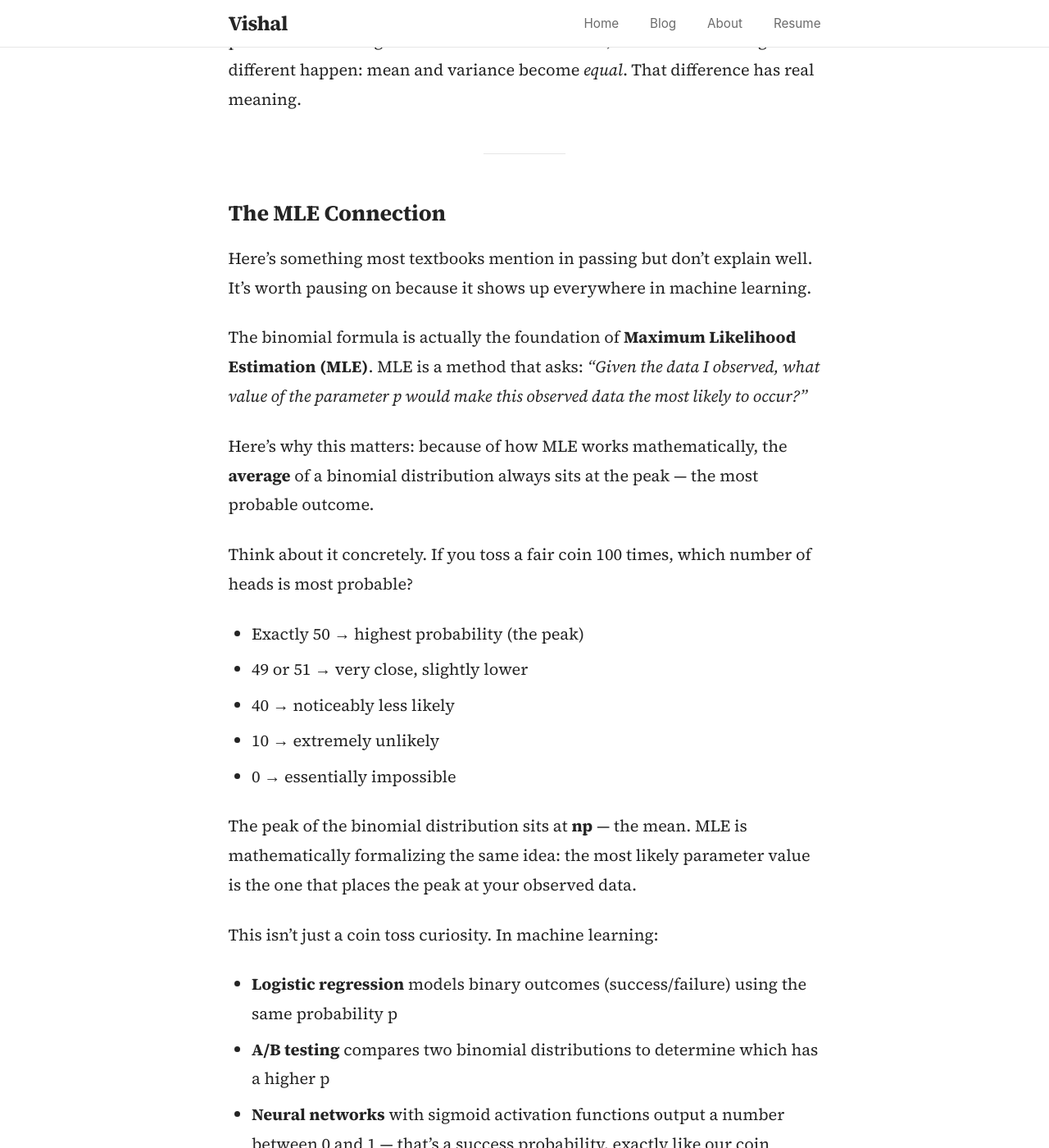
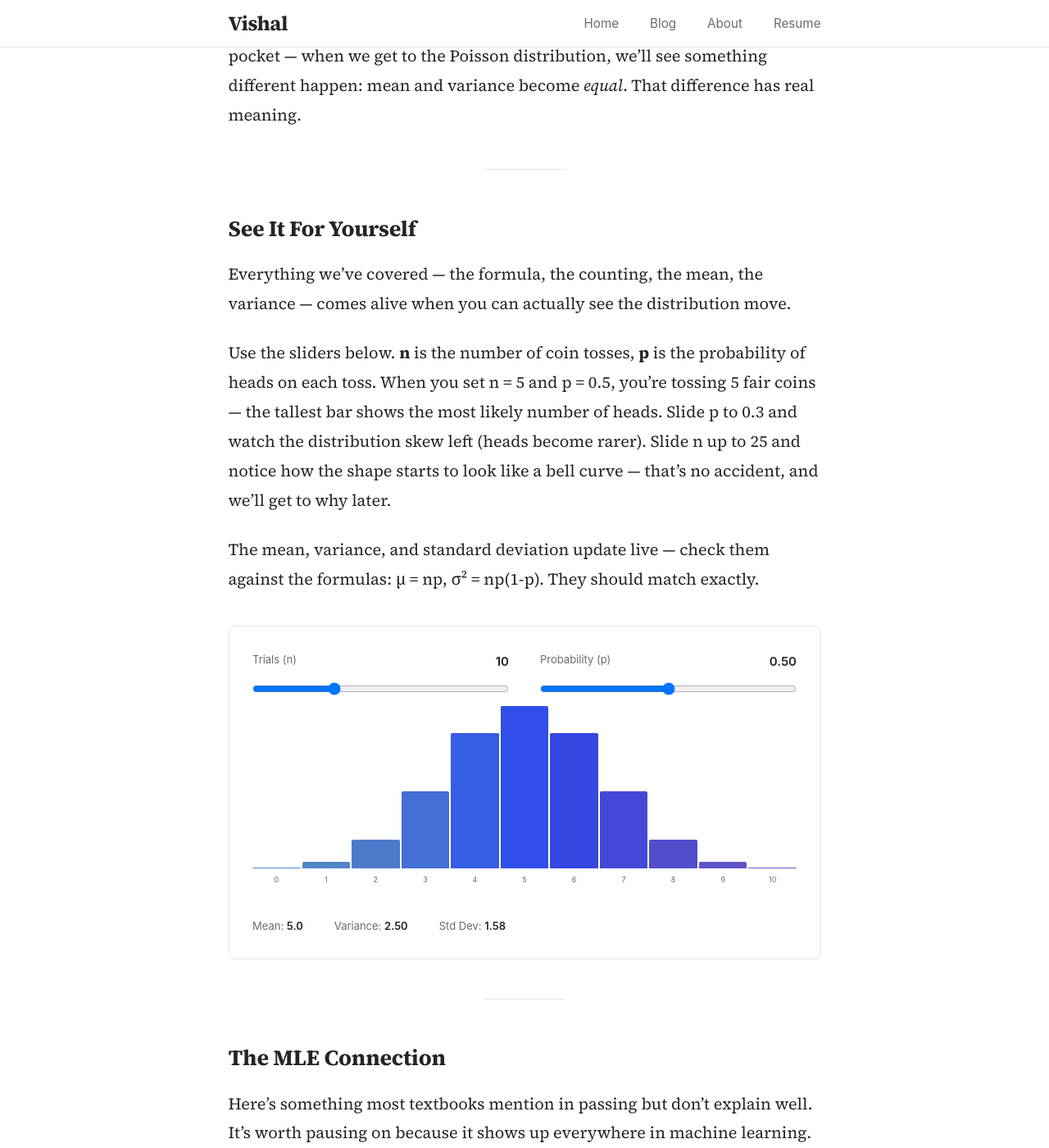
Before and after one commit to vishall4/vishall4.github.io, a Jekyll site: the page built from _posts/2025-03-01-binomial-distribution.md, in a window 1280 px wide and 1400 px high, scrolled down 10117 px. Shown: the whole window at 82% size. Built offline with Jekyll 4.4.1, drawn with Linux system fonts in a browser that asks for light colours.

Commit message:
Enhance binomial distribution visualization with sliders
Added interactive sliders to visualize binomial distribution parameters and their effects on the distribution.

```diff
--- a/_posts/2025-03-01-binomial-distribution.md
+++ b/_posts/2025-03-01-binomial-distribution.md
@@ -8,7 +8,7 @@ excerpt_text: "Most distributions in probability and statistics begin here. It's
 
 <style>
 .post-title{display:none !important}
-.bi-title-anim{text-align:center;margin:-1rem 0 2rem}
+.bi-title-anim{text-align:center;margin:1.5rem 0 2rem}
 .bi-title-text{font-family:'Source Serif 4',Georgia,serif;font-size:2.1rem;font-weight:700;color:#242424;display:inline-flex;align-items:baseline;gap:0;letter-spacing:-0.02em;line-height:1.2}
 .bi-box-wrap{position:relative;display:inline-flex;align-items:baseline;cursor:pointer}
 .bi-text{display:inline-block;padding:2px 6px;border:2px solid #242424;border-radius:4px;font-weight:700;position:relative;z-index:2;background:#fff;transition:border-color .3s,color .3s}
@@ -16,7 +16,7 @@ excerpt_text: "Most distributions in probability and statistics begin here. It's
 .bi-lid{position:absolute;top:-8px;left:50%;transform:translateX(-50%) rotateX(0deg);transform-origin:bottom center;width:52px;height:10px;background:#242424;border-radius:3px 3px 0 0;z-index:3;transition:transform .4s cubic-bezier(.34,1.56,.64,1),opacity .3s,background .3s}
 .bi-box-wrap:hover .bi-lid,.bi-box-wrap.open .bi-lid{transform:translateX(-50%) rotateX(-120deg) translateY(-12px);opacity:.3;background:#534AB7}
 .bi-mascots{position:absolute;top:-4px;left:50%;transform:translateX(-50%) translateY(0) scale(0);opacity:0;white-space:nowrap;z-index:1;display:flex;gap:4px;transition:transform .5s cubic-bezier(.34,1.56,.64,1) .15s,opacity .3s ease .15s;pointer-events:none}
-.bi-box-wrap:hover .bi-mascots,.bi-box-wrap.open .bi-mascots{transform:translateX(-50%) translateY(-36px) scale(1);opacity:1}
+.bi-box-wrap:hover .bi-mascots,.bi-box-wrap.open .bi-mascots{transform:translateX(-50%) translateY(-44px) scale(1);opacity:1}
 .mascot{width:26px;height:26px;border-radius:50%;display:flex;align-items:center;justify-content:center;font-size:13px;font-weight:600;font-family:-apple-system,BlinkMacSystemFont,sans-serif}
 .mascot-1{background:#EEEDFE;color:#534AB7;border:1.5px solid #AFA9EC}
 .mascot-2{background:#E1F5EE;color:#0F6E56;border:1.5px solid #5DCAA5}
@@ -300,6 +300,67 @@ Notice something important: the mean is **np** and the variance is **np(1−p)**
 
 ---
 
+## See It For Yourself
+
+Everything we've covered — the formula, the counting, the mean, the variance — comes alive when you can actually see the distribution move.
+
+Use the sliders below. **n** is the number of coin tosses, **p** is the probability of heads on each toss. When you set n = 5 and p = 0.5, you're tossing 5 fair coins — the tallest bar shows the most likely number of heads. Slide p to 0.3 and watch the distribution skew left (heads become rarer). Slide n up to 25 and notice how the shape starts to look like a bell curve — that's no accident, and we'll get to why later.
+
+The mean, variance, and standard deviation update live — check them against the formulas: μ = np, σ² = np(1-p). They should match exactly.
+
+<div style="margin:2rem 0;padding:1.5rem;border:1px solid #e6e6e6;border-radius:8px;background:#fff;">
+<div style="font-family:-apple-system,BlinkMacSystemFont,sans-serif;">
+<div style="display:flex;gap:2rem;margin-bottom:1.25rem;flex-wrap:wrap;">
+<div style="flex:1;min-width:200px;">
+<div style="display:flex;justify-content:space-between;font-size:13px;color:#6b6b6b;margin-bottom:4px;">Trials (n) <span id="nV" style="font-weight:600;color:#242424;font-size:15px;">10</span></div>
+<input type="range" min="1" max="30" value="10" id="nS" style="width:100%;">
+</div>
+<div style="flex:1;min-width:200px;">
+<div style="display:flex;justify-content:space-between;font-size:13px;color:#6b6b6b;margin-bottom:4px;">Probability (p) <span id="pV" style="font-weight:600;color:#242424;font-size:15px;">0.50</span></div>
+<input type="range" min="0" max="100" value="50" id="pS" style="width:100%;">
+</div>
+</div>
+<div id="bChart" style="position:relative;height:220px;display:flex;align-items:flex-end;gap:2px;padding:0 0 22px;"></div>
+<div style="display:flex;gap:2rem;margin-top:0.75rem;flex-wrap:wrap;font-size:13px;color:#6b6b6b;">
+<div>Mean: <span id="bMean" style="font-weight:600;color:#242424;">5.0</span></div>
+<div>Variance: <span id="bVar" style="font-weight:600;color:#242424;">2.50</span></div>
+<div>Std Dev: <span id="bStd" style="font-weight:600;color:#242424;">1.58</span></div>
+</div>
+</div>
+</div>
+
+<script>
+(function(){
+function C(n,k){if(k>n||k<0)return 0;if(k===0||k===n)return 1;var r=1;for(var i=0;i<k;i++){r*=(n-i);r/=(i+1)}return r}
+function bP(k,n,p){return C(n,k)*Math.pow(p,k)*Math.pow(1-p,n-k)}
+var nS=document.getElementById('nS'),pS=document.getElementById('pS'),ch=document.getElementById('bChart');
+function upd(){
+var n=parseInt(nS.value),p=parseInt(pS.value)/100;
+document.getElementById('nV').textContent=n;
+document.getElementById('pV').textContent=p.toFixed(2);
+var pr=[],mx=0;
+for(var k=0;k<=n;k++){var pk=bP(k,n,p);pr.push(pk);if(pk>mx)mx=pk}
+var mn=n*p,vr=n*p*(1-p);
+document.getElementById('bMean').textContent=mn.toFixed(1);
+document.getElementById('bVar').textContent=vr.toFixed(2);
+document.getElementById('bStd').textContent=Math.sqrt(vr).toFixed(2);
+var h='',bH=198;
+for(var k=0;k<=n;k++){
+var ht=mx>0?Math.round((pr[k]/mx)*bH):0;
+var pc=(pr[k]*100).toFixed(1);
+h+='<div style="flex:1;display:flex;flex-direction:column;align-items:center;position:relative;height:100%;" onmouseenter="this.querySelector(\'.tt\').style.opacity=1" onmouseleave="this.querySelector(\'.tt\').style.opacity=0">';
+h+='<div class="tt" style="position:absolute;top:0;left:50%;transform:translateX(-50%);font-size:10px;font-weight:500;color:#242424;background:#f9f9f9;padding:2px 6px;border-radius:4px;border:1px solid #e6e6e6;white-space:nowrap;opacity:0;transition:opacity .15s;pointer-events:none;">k='+k+': '+pc+'%</div>';
+h+='<div style="width:100%;border-radius:2px 2px 0 0;position:absolute;bottom:22px;height:'+ht+'px;background:hsl('+(210+Math.round((k/n)*40))+','+(50+Math.round(pr[k]/mx*30))+'%,55%);transition:height .3s;"></div>';
+if(n<=20)h+='<div style="position:absolute;bottom:0;font-size:9px;color:#6b6b6b;">'+k+'</div>';
+else if(k%5===0)h+='<div style="position:absolute;bottom:0;font-size:9px;color:#6b6b6b;">'+k+'</div>';
+h+='</div>'}
+ch.innerHTML=h}
+nS.addEventListener('input',upd);pS.addEventListener('input',upd);upd();
+})();
+</script>
+
+---
+
 ## The MLE Connection
 
 Here's something most textbooks mention in passing but don't explain well. It's worth pausing on because it shows up everywhere in machine learning.
```
